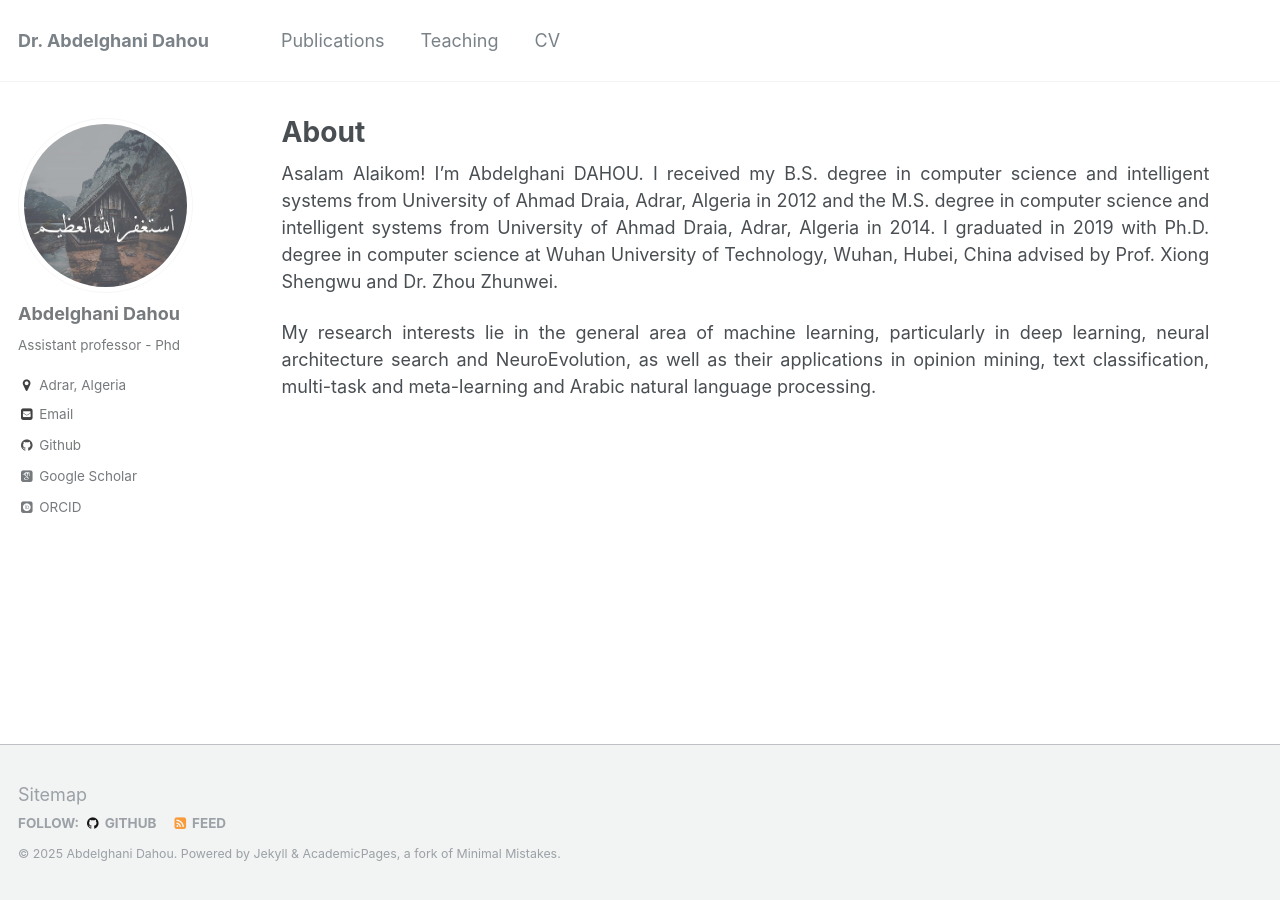
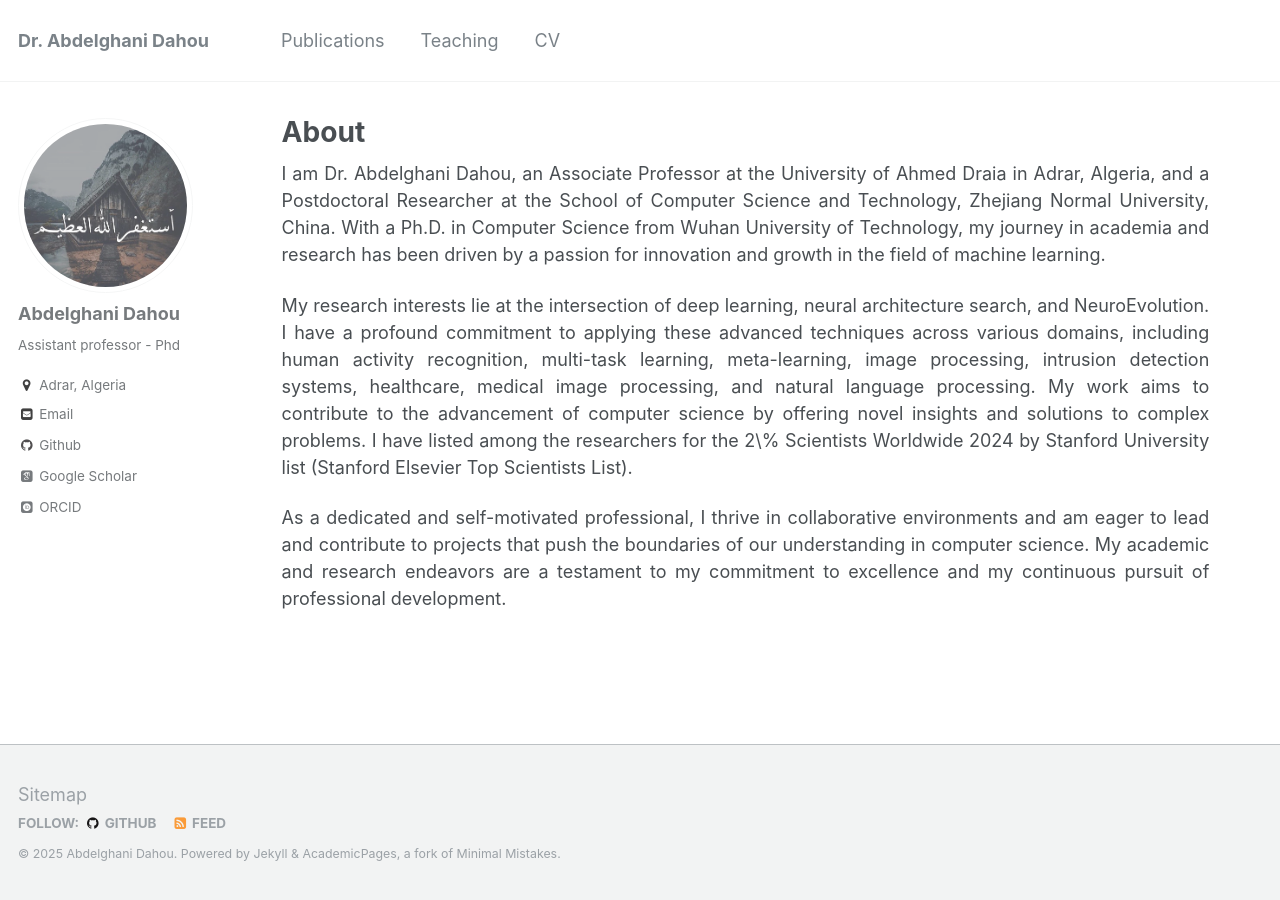
Before and after one commit to dr-dahou-adrar/dr-dahou-adrar.github.io, a Jekyll site: the page built from _pages/about.md, in a window 1280 px wide. Built offline with Jekyll 4.4.1, drawn with Linux system fonts in a browser that asks for light colours; some web fonts are replaced.

Commit message:
Update about.md

```diff
--- a/_pages/about.md
+++ b/_pages/about.md
@@ -8,6 +8,8 @@ redirect_from:
   - /about.html
 ---
 
-Asalam Alaikom! I’m Abdelghani DAHOU. I received my B.S. degree in computer science and intelligent systems from University of Ahmad Draia, Adrar, Algeria in 2012 and the M.S. degree in computer science and intelligent systems from University of Ahmad Draia, Adrar, Algeria in 2014. I graduated in 2019 with Ph.D. degree in computer science at Wuhan University of Technology, Wuhan, Hubei, China advised by Prof. Xiong Shengwu and Dr. Zhou Zhunwei.
+I am Dr. Abdelghani Dahou, an Associate Professor at the University of Ahmed Draia in Adrar, Algeria, and a Postdoctoral Researcher at the School of Computer Science and Technology, Zhejiang Normal University, China. With a Ph.D. in Computer Science from Wuhan University of Technology, my journey in academia and research has been driven by a passion for innovation and growth in the field of machine learning.
 
-My research interests lie in the general area of machine learning, particularly in deep learning, neural architecture search and NeuroEvolution, as well as their applications in opinion mining, text classification, multi-task and meta-learning and Arabic natural language processing.
+My research interests lie at the intersection of deep learning, neural architecture search, and NeuroEvolution. I have a profound commitment to applying these advanced techniques across various domains, including human activity recognition, multi-task learning, meta-learning, image processing, intrusion detection systems, healthcare, medical image processing, and natural language processing. My work aims to contribute to the advancement of computer science by offering novel insights and solutions to complex problems. I have listed among the researchers for the 2\% Scientists Worldwide 2024 by Stanford University list (Stanford Elsevier Top Scientists List).
+
+As a dedicated and self-motivated professional, I thrive in collaborative environments and am eager to lead and contribute to projects that push the boundaries of our understanding in computer science. My academic and research endeavors are a testament to my commitment to excellence and my continuous pursuit of professional development.
```
